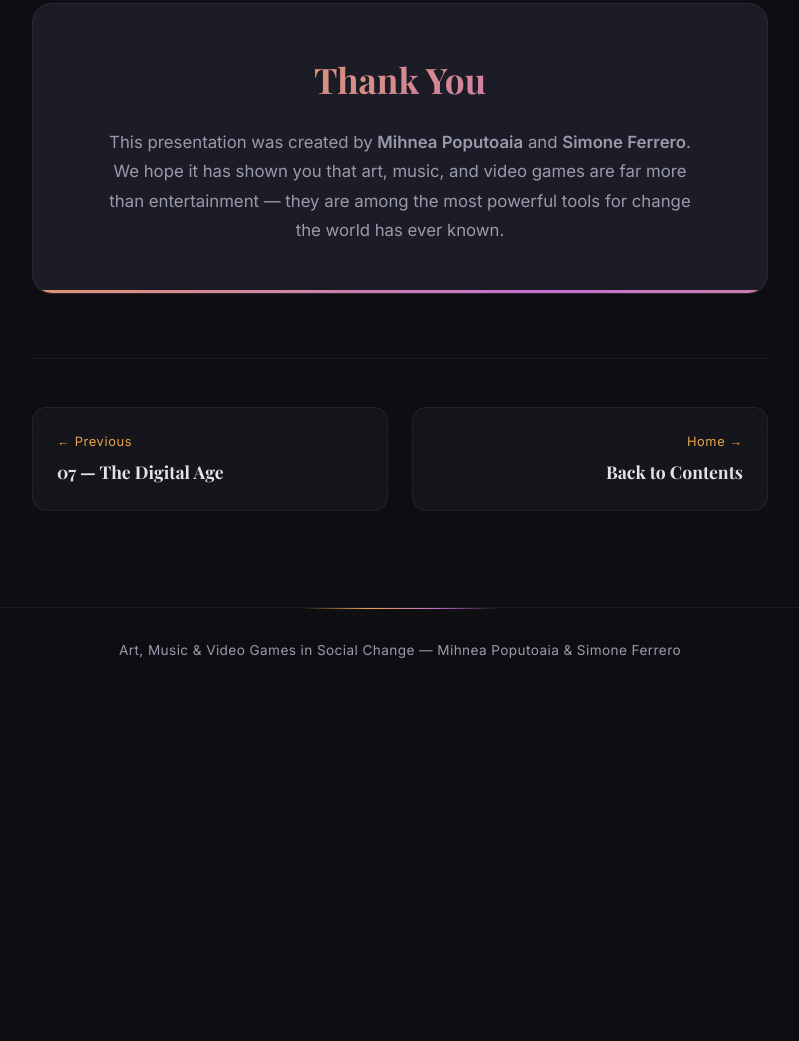
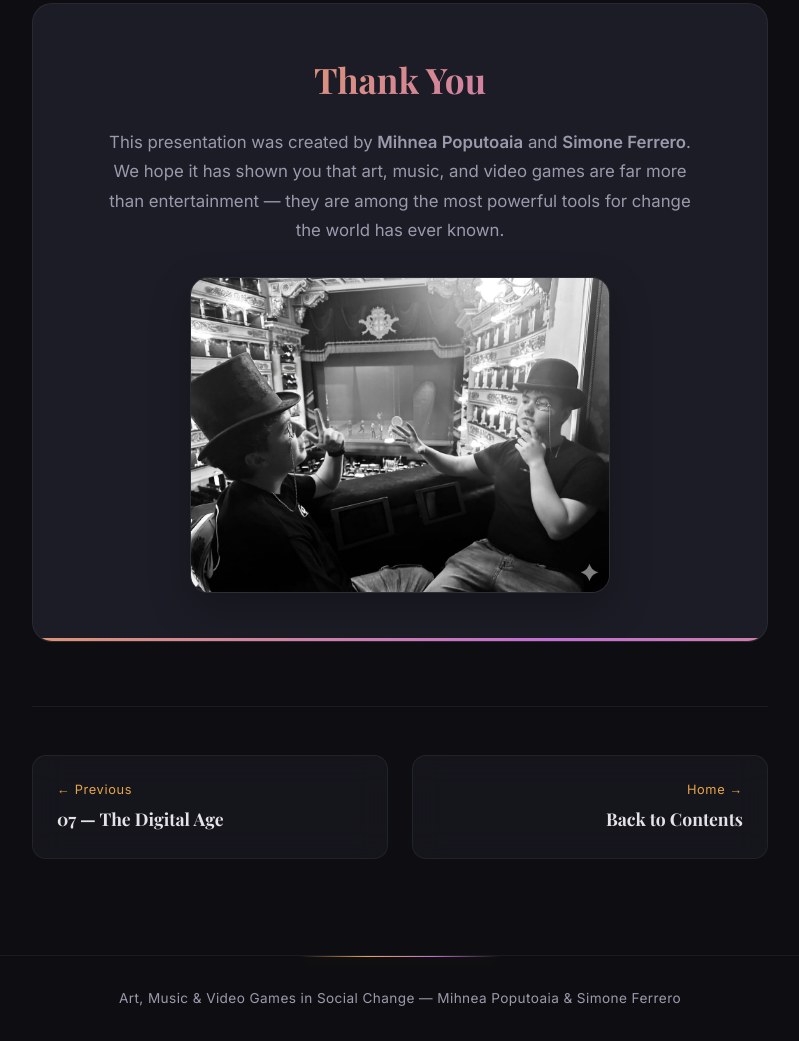
Before and after one commit to miner3001/PresentazioneInglese, a plain HTML site: page 08-conclusion/conclusion.html in a window 1280 px wide. Shown: the part 3747-4788 px from the top of the page, without its empty margins (240-1039 px from the left). Before the commit the page ends 4441 px from the top, so only its background shows below. Drawn offline with nearby package versions, Linux system fonts and the light colour scheme; animation ran at ten frames a second; a web font is replaced by a local one.

Commit message:
Add thank you image to conclusion section and style it

```diff
--- a/08-conclusion/conclusion.css
+++ b/08-conclusion/conclusion.css
@@ -332,6 +332,16 @@ a { text-decoration: none; color: inherit; }
     margin: 0 auto;
 }
 
+.thank-you-block .thank-you-image {
+    display: block;
+    margin: 2rem auto 0;
+    max-width: 420px;
+    width: 100%;
+    border-radius: 18px;
+    border: 1px solid rgba(255, 255, 255, 0.08);
+    box-shadow: 0 16px 40px rgba(0, 0, 0, 0.25);
+}
+
 @keyframes gradientSlide {
     0%   { background-position: 0% 50%; }
     100% { background-position: 200% 50%; }
--- a/08-conclusion/conclusion.html
+++ b/08-conclusion/conclusion.html
@@ -209,6 +209,7 @@
                 We hope it has shown you that art, music, and video games are far more than entertainment &mdash;
                 they are among the most powerful tools for change the world has ever known.
             </p>
+            <img class="thank-you-image" src="/img/authors.jpeg" alt="Authors Mihnea Poputoaia and Simone Ferrero">
         </section>
 
         <!-- Navigation -->
```
Also changed, not shown: img/authors.jpeg (added).
